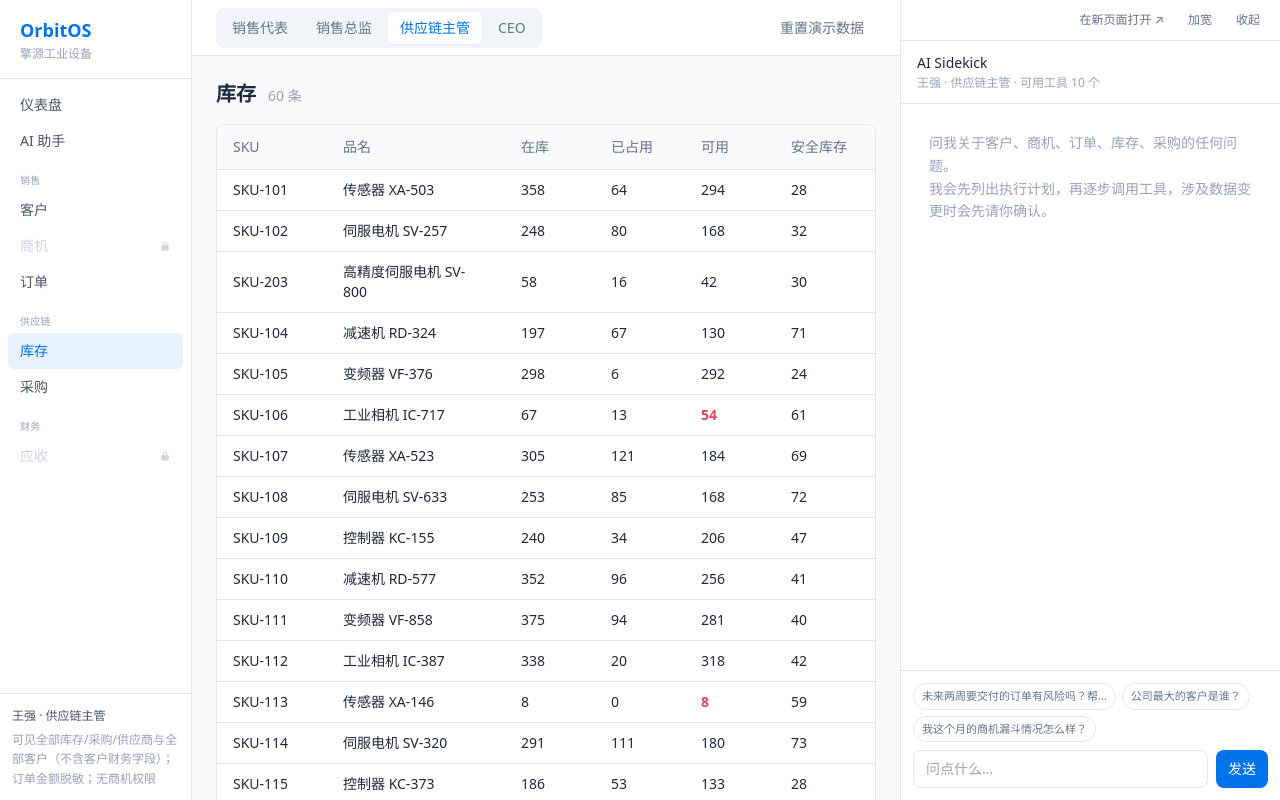
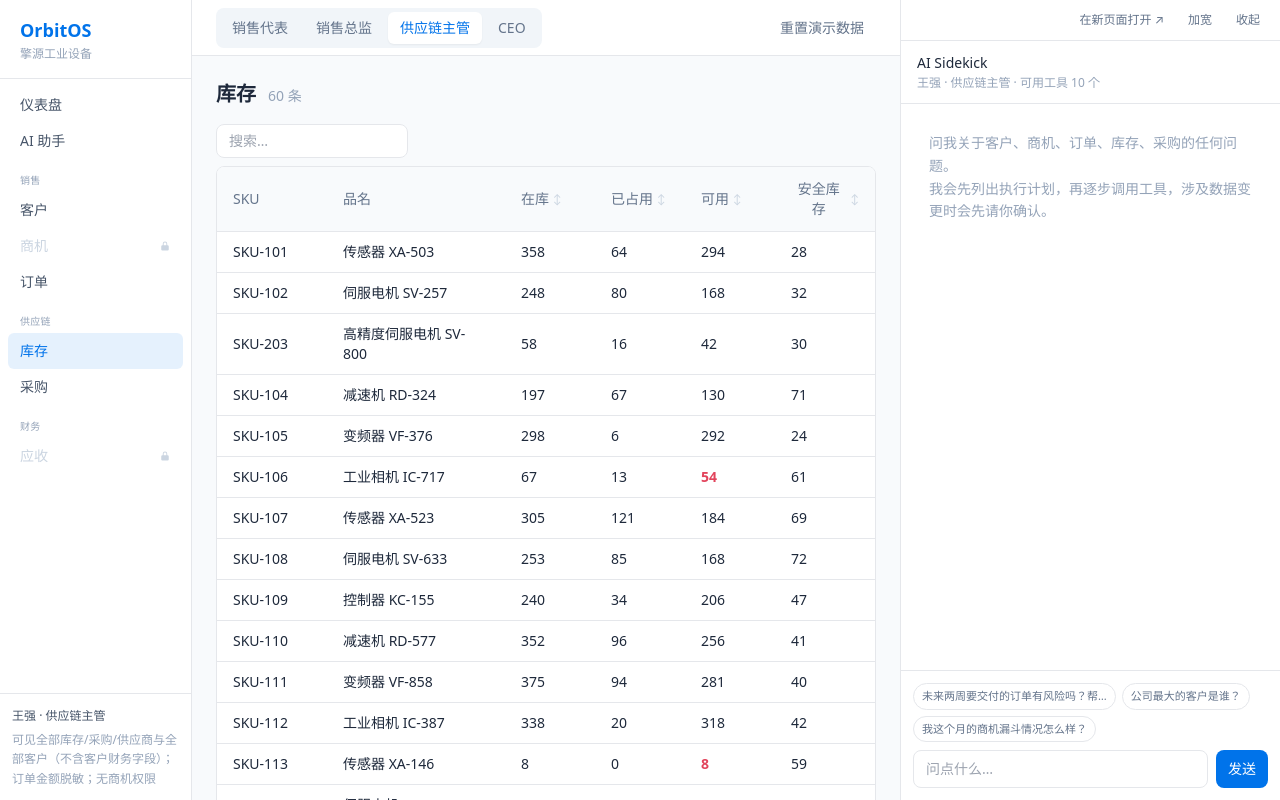
Before and after one commit to vanessayu020624/orbit-os, a React (Vite) app: page /inventory in a window 1280 px wide. Built offline with nearby package versions, Linux system fonts and the light colour scheme.

Commit message:
feat(ui): DataTable 通用搜索、排序与下拉筛选

```diff
--- a/src/components/DataTable.tsx
+++ b/src/components/DataTable.tsx
@@ -1,23 +1,141 @@
-import type { ReactNode } from 'react'
+import { useMemo, useState, type ReactNode } from 'react'
+import { searchRows, filterRows, sortRows, distinctValues, filterSummaryText, type Accessor } from '../lib/tableFilter'
 
-export interface Column { key: string; title: string; width?: string; render?: (row: any) => ReactNode }
+export interface Column {
+  key: string
+  title: string
+  width?: string
+  render?: (row: any) => ReactNode
+  /** 搜索/排序/筛选取值。合成列（render 里查表得来的）必须提供，否则 row[key] 是 undefined。 */
+  value?: Accessor
+  /** 该列表头可点击排序。 */
+  sortable?: boolean
+  /** 该列在工具栏生成一个下拉筛选。 */
+  filterable?: boolean
+}
 
-export function DataTable({ columns, rows, empty = '暂无数据' }:
-  { columns: Column[]; rows: any[]; empty?: string }) {
+type SortDir = 'asc' | 'desc'
+
+function accessorFor(col: Column): Accessor {
+  return col.value ?? ((r: any) => r[col.key] ?? '')
+}
+
+export function DataTable({ columns, rows, empty = '暂无数据', searchKeys }:
+  { columns: Column[]; rows: any[]; empty?: string; searchKeys?: string[] }) {
+  const [query, setQuery] = useState('')
+  const [active, setActive] = useState<Record<string, string>>({})
+  const [sortKey, setSortKey] = useState<string | null>(null)
+  const [sortDir, setSortDir] = useState<SortDir>('asc')
+
+  const filterableColumns = columns.filter(c => c.filterable)
+  const searchAccessors = useMemo(() =>
+    (searchKeys ?? [])
+      .map(key => columns.find(c => c.key === key))
+      .filter((c): c is Column => !!c)
+      .map(accessorFor),
+    [columns, searchKeys])
+
+  const searched = useMemo(() => searchRows(rows, searchAccessors, query), [rows, searchAccessors, query])
+
+  const filterAccessors = useMemo(() => {
+    const map: Record<string, Accessor> = {}
+    for (const c of filterableColumns) map[c.key] = accessorFor(c)
+    return map
+  }, [filterableColumns])
+
+  const filtered = useMemo(() => filterRows(searched, filterAccessors, active), [searched, filterAccessors, active])
+
+  const sortCol = sortKey ? columns.find(c => c.key === sortKey) : undefined
+  const sortAcc = sortCol ? accessorFor(sortCol) : null
+  const sorted = useMemo(() => sortRows(filtered, sortAcc, sortDir), [filtered, sortAcc, sortDir])
+
+  function resetFilters() {
+    setQuery('')
+    setActive({})
+    setSortKey(null)
+    setSortDir('asc')
+  }
+
+  function toggleSort(key: string) {
+    if (sortKey !== key) {
+      setSortKey(key)
+      setSortDir('asc')
+    } else if (sortDir === 'asc') {
+      setSortDir('desc')
+    } else {
+      setSortKey(null)
+      setSortDir('asc')
+    }
+  }
+
   if (!rows.length) {
     return <div className="p-12 text-center text-slate-400 bg-white rounded-lg border">{empty}</div>
   }
+
+  const summary = filterSummaryText(sorted.length, rows.length)
+  const showSearch = !!(searchKeys && searchKeys.length)
+
   return (
+    <div className="space-y-2">
+      <div className="flex flex-wrap items-center gap-2">
+        {showSearch && (
+          <input
+            placeholder="搜索…"
+            className="px-3 py-1.5 rounded-lg border text-sm outline-none focus:border-brand w-48"
+            value={query}
+            onChange={e => setQuery(e.target.value)}
+          />
+        )}
+        {filterableColumns.map(col => {
+          const acc = accessorFor(col)
+          const options = distinctValues(rows, acc)
+          return (
+            <select
+              key={col.key}
+              className="px-2 py-1.5 rounded-lg border text-sm outline-none focus:border-brand"
+              value={active[col.key] ?? ''}
+              onChange={e => setActive(prev => ({ ...prev, [col.key]: e.target.value }))}
+            >
+              <option value="">全部{col.title}</option>
+              {options.map(opt => <option key={opt} value={opt}>{opt}</option>)}
+            </select>
+          )
+        })}
+        {summary !== null && <span className="ml-auto text-xs text-slate-400">{summary}</span>}
+      </div>
       <div className="bg-white rounded-lg border overflow-hidden">
         <table className="w-full text-sm">
           <thead className="bg-slate-50 border-b">
             <tr>{columns.map(c => (
               <th key={c.key} style={{ width: c.width }}
-                className="text-left px-4 py-3 font-medium text-slate-500">{c.title}</th>
+                  className="text-left px-4 py-3 font-medium text-slate-500">
+                {c.sortable ? (
+                  <button
+                    className="flex items-center gap-1 hover:text-brand"
+                    onClick={() => toggleSort(c.key)}
+                  >
+                    {c.title}
+                    <span className={sortKey === c.key ? 'text-[10px]' : 'text-[10px] text-slate-300'}>
+                      {sortKey === c.key ? (sortDir === 'asc' ? '↑' : '↓') : '↕'}
+                    </span>
+                  </button>
+                ) : c.title}
+              </th>
             ))}</tr>
           </thead>
           <tbody>
-          {rows.map((r, i) => (
+            {sorted.length === 0 ? (
+              <tr>
+                <td colSpan={columns.length} className="p-12 text-center text-slate-400">
+                  当前筛选条件下没有记录。
+                  <div>
+                    <button className="mt-2 text-sm text-brand hover:underline" onClick={resetFilters}>
+                      清除筛选条件
+                    </button>
+                  </div>
+                </td>
+              </tr>
+            ) : sorted.map((r, i) => (
               <tr key={r.id ?? i} className="border-b last:border-0 hover:bg-slate-50">
                 {columns.map(c => (
                   <td key={c.key} className="px-4 py-2.5">
@@ -29,5 +147,6 @@ export function DataTable({ columns, rows, empty = '暂无数据' }:
           </tbody>
         </table>
       </div>
+    </div>
   )
 }
--- /dev/null
+++ b/src/lib/tableFilter.ts
@@ -0,0 +1,56 @@
+/** 从一行里取出用于搜索/排序/筛选的原始值。合成列（如「客户」是按 id 查名字）必须显式提供。 */
+export type Accessor = (row: any) => string | number
+
+/** 大小写不敏感的子串匹配，任一 accessor 命中即保留。q 为空白时原样返回。 */
+export function searchRows<T>(rows: T[], accessors: Accessor[], q: string): T[] {
+  const needle = q.trim().toLowerCase()
+  if (!needle) return rows
+  return rows.filter(row =>
+    accessors.some(acc => String(acc(row)).toLowerCase().includes(needle)))
+}
+
+/** active 里值为空字符串的键表示「全部」，跳过不筛。多个键之间是 AND。 */
+export function filterRows<T>(rows: T[], accessors: Record<string, Accessor>,
+                               active: Record<string, string>): T[] {
+  const entries = Object.entries(active).filter(([, v]) => v !== '')
+  if (!entries.length) return rows
+  return rows.filter(row =>
+    entries.every(([key, v]) => {
+      const acc = accessors[key]
+      if (!acc) return true
+      return String(acc(row)) === v
+    }))
+}
+
+/** acc 为 null 时原样返回（保留调用方传入的既有顺序）。必须是稳定排序。 */
+export function sortRows<T>(rows: T[], acc: Accessor | null, dir: 'asc' | 'desc'): T[] {
+  if (!acc) return rows
+  const sorted = [...rows].sort((a, b) => {
+    const va = acc(a)
+    const vb = acc(b)
+    let cmp: number
+    if (typeof va === 'number' && typeof vb === 'number') {
+      cmp = va - vb
+    } else {
+      cmp = String(va).localeCompare(String(vb), 'zh-CN')
+    }
+    return dir === 'desc' ? -cmp : cmp
+  })
+  return sorted
+}
+
+/** 下拉选项：去重、去掉空值、按中文排序。 */
+export function distinctValues<T>(rows: T[], acc: Accessor): string[] {
+  const set = new Set<string>()
+  for (const row of rows) {
+    const v = String(acc(row))
+    if (v !== '') set.add(v)
+  }
+  return [...set].sort((a, b) => a.localeCompare(b, 'zh-CN'))
+}
+
+/** shown 等于 total 时返回 null（没筛就不显示这行字）。 */
+export function filterSummaryText(shown: number, total: number): string | null {
+  if (shown === total) return null
+  return `筛选后 ${shown} 条 / 范围内共 ${total} 条`
+}
--- a/src/pages/Customers.tsx
+++ b/src/pages/Customers.tsx
@@ -15,13 +15,13 @@ export default function Customers() {
   const showFinancials = canSeeCustomerFinancials(currentUser.role)
 
   const columns = [
-    { key: 'name' as const, title: '客户名', width: '160px' },
+    { key: 'name' as const, title: '客户名', width: '160px', sortable: true },
     { key: 'industry' as const, title: '行业', width: '110px' },
-    { key: 'region' as const, title: '区域', width: '90px' },
-    { key: 'tier' as const, title: '等级', width: '90px',
+    { key: 'region' as const, title: '区域', width: '90px', filterable: true },
+    { key: 'tier' as const, title: '等级', width: '90px', filterable: true,
       render: (r: Customer) => <StatusChip label={r.tier} tone={TIER_TONE[r.tier]} /> },
     ...(showFinancials ? [
-      { key: 'annualRevenue' as const, title: '年采购额', width: '120px',
+      { key: 'annualRevenue' as const, title: '年采购额', width: '120px', sortable: true,
         render: (r: Customer) => money(r.annualRevenue) },
       { key: 'creditLimit' as const, title: '信用额度', width: '120px',
         render: (r: Customer) => money(r.creditLimit) },
@@ -40,6 +40,7 @@ export default function Customers() {
         rows={rows}
         empty={scopeEmptyText(scope)}
         columns={columns}
+        searchKeys={['name', 'industry', 'region']}
       />
     </div>
   )
--- a/src/pages/Inventory.tsx
+++ b/src/pages/Inventory.tsx
@@ -13,18 +13,23 @@ export default function Inventory() {
       </div>
       <DataTable
         rows={rows}
+        searchKeys={['sku', 'name']}
         columns={[
-          { key: 'sku', title: 'SKU', width: '110px', render: (r) =>
+          { key: 'sku', title: 'SKU', width: '110px',
+            value: (r) => db.products.find(p => p.id === r.skuId)?.sku ?? '',
+            render: (r) =>
               db.products.find(p => p.id === r.skuId)?.sku ?? '—' },
-          { key: 'name', title: '品名', render: (r) =>
+          { key: 'name', title: '品名',
+            value: (r) => db.products.find(p => p.id === r.skuId)?.name ?? '',
+            render: (r) =>
               db.products.find(p => p.id === r.skuId)?.name ?? '—' },
-          { key: 'onHand', title: '在库', width: '90px' },
-          { key: 'reserved', title: '已占用', width: '90px' },
-          { key: 'available', title: '可用', width: '90px', render: (r) =>
+          { key: 'onHand', title: '在库', width: '90px', sortable: true },
+          { key: 'reserved', title: '已占用', width: '90px', sortable: true },
+          { key: 'available', title: '可用', width: '90px', sortable: true, render: (r) =>
               <span className={r.available < r.safetyStock ? 'text-danger font-semibold' : ''}>
                 {r.available}
               </span> },
-          { key: 'safetyStock', title: '安全库存', width: '100px' },
+          { key: 'safetyStock', title: '安全库存', width: '100px', sortable: true },
         ]}
       />
     </div>
--- a/src/pages/Purchases.tsx
+++ b/src/pages/Purchases.tsx
@@ -19,15 +19,18 @@ export default function Purchases() {
       <DataTable
         rows={rows}
         empty={scopeEmptyText(scope)}
+        searchKeys={['poNo', 'supplier']}
         columns={[
           { key: 'poNo', title: '采购单号', width: '140px' },
-          { key: 'supplier', title: '供应商', render: (r) =>
+          { key: 'supplier', title: '供应商',
+            value: (r) => db.suppliers.find(s => s.id === r.supplierId)?.name ?? '',
+            render: (r) =>
               db.suppliers.find(s => s.id === r.supplierId)?.name ?? '—' },
-          { key: 'status', title: '状态', width: '110px',
+          { key: 'status', title: '状态', width: '110px', filterable: true,
             render: (r) => <StatusChip label={r.status} tone={PO_TONE[r.status]} /> },
-          { key: 'eta', title: 'ETA', width: '130px' },
+          { key: 'eta', title: 'ETA', width: '130px', sortable: true },
           { key: 'items', title: '行项目', width: '90px', render: (r) => `${r.items.length} 项` },
-          { key: 'totalCost', title: '总成本', width: '120px', render: (r) => money(r.totalCost) },
+          { key: 'totalCost', title: '总成本', width: '120px', sortable: true, render: (r) => money(r.totalCost) },
         ]}
       />
     </div>
```
Also changed, not shown: src/pages/Opportunities.tsx (+9 -6 lines), src/pages/Orders.tsx (+8 -4 lines), src/pages/Receivables.tsx (+7 -4 lines), 1 other file (tests, documents, lock files or other folders). Lines whose indentation alone changed are shown as unchanged.
